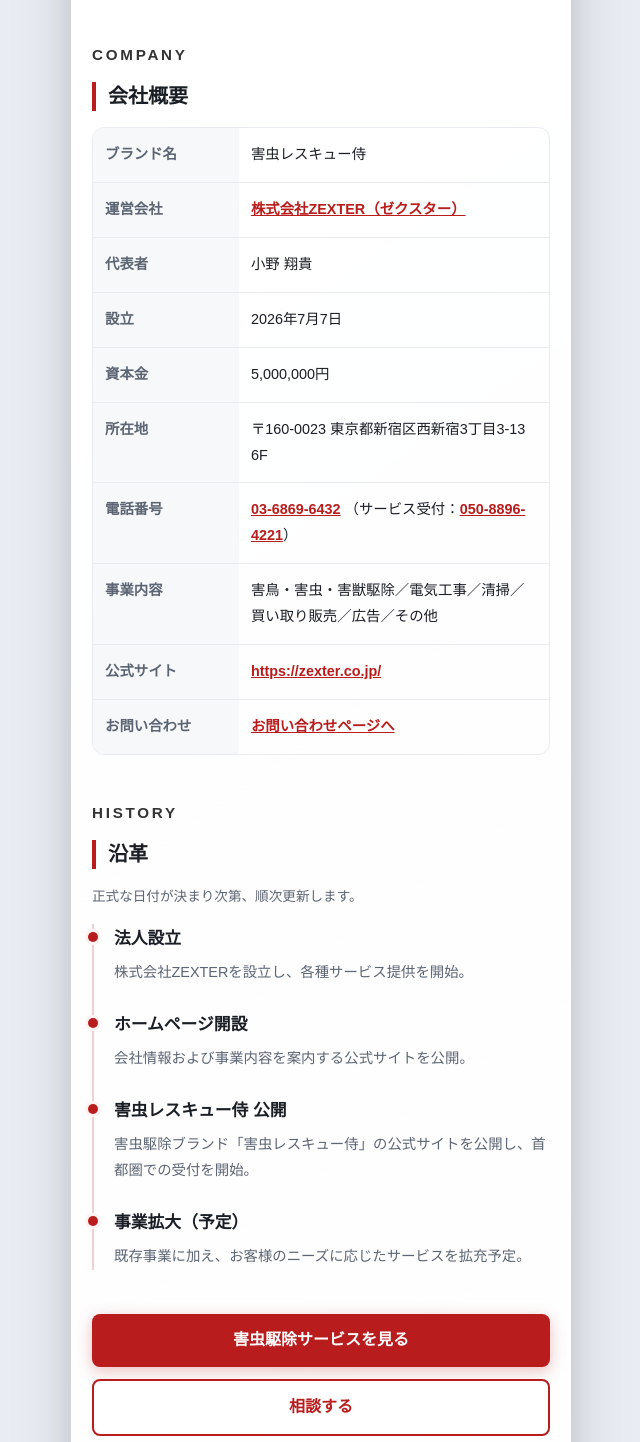
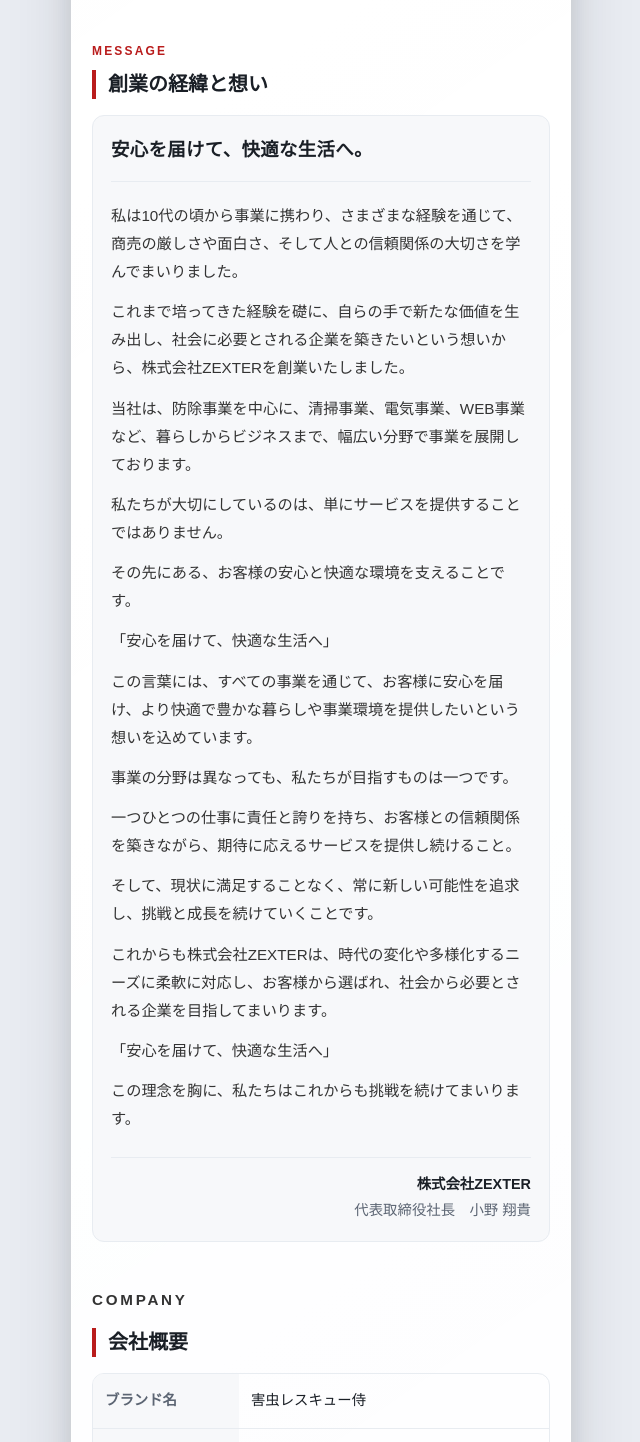
Before and after one commit to 0520index/sample_gaichu, a plain HTML site: page company/index.html in a window 1280 px wide. Shown: the part 749-2191 px from the top of the page, without its empty margins (319-959 px from the left). Drawn offline with Linux system fonts and the light colour scheme.

Commit message:
創業の経緯と想いを追加

```diff
--- a/company/company-css/company-style.css
+++ b/company/company-css/company-style.css
@@ -196,7 +196,9 @@ body {
 }
 
 .company-eyebrow,
-.company-label {
+.company-label,
+.section-label {
+    display: block;
     margin: 0 0 8px;
     font-size: 0.75rem;
     font-weight: 700;
@@ -220,6 +222,11 @@ body {
 
 .company-section {
     margin-bottom: 44px;
+}
+
+.company-section .container {
+    max-width: none;
+    padding: 0;
 }
 
 .company-section h2 {
@@ -248,6 +255,63 @@ body {
     border-radius: var(--radius);
     padding: 14px 16px;
     margin-top: 8px !important;
+}
+
+.company-message {
+    margin-top: 8px;
+    padding: 20px 18px;
+    background: #f7f8fa;
+    border: 1px solid var(--line);
+    border-radius: var(--radius);
+}
+
+.company-message-catch {
+    margin: 0 0 20px !important;
+    font-size: 1.15rem !important;
+    font-weight: 800;
+    line-height: 1.55;
+    color: var(--text) !important;
+    letter-spacing: 0.02em;
+    padding-bottom: 16px;
+    border-bottom: 1px solid var(--line);
+}
+
+.company-message-body p {
+    margin: 0 0 12px;
+    font-size: 0.95rem;
+    color: #333;
+    line-height: 1.85;
+}
+
+.company-message-body p:last-child {
+    margin-bottom: 0;
+}
+
+.company-message-sign {
+    display: flex;
+    flex-direction: column;
+    align-items: flex-end;
+    gap: 4px;
+    margin: 24px 0 0 !important;
+    padding-top: 16px;
+    border-top: 1px solid var(--line);
+    text-align: right;
+}
+
+.company-message-org,
+.company-message-role {
+    display: block;
+    font-size: 0.9rem;
+    color: var(--text);
+    line-height: 1.5;
+}
+
+.company-message-org {
+    font-weight: 700;
+}
+
+.company-message-role {
+    color: var(--text-muted);
 }
 
 .company-table-wrap {
--- a/company/index.html
+++ b/company/index.html
@@ -3,12 +3,15 @@
 
 <head>
   <!-- Google Tag Manager -->
-    <script>(function(w,d,s,l,i){w[l]=w[l]||[];w[l].push({'gtm.start':
-      new Date().getTime(),event:'gtm.js'});var f=d.getElementsByTagName(s)[0],
-      j=d.createElement(s),dl=l!='dataLayer'?'&l='+l:'';j.async=true;j.src=
-      'https://www.googletagmanager.com/gtm.js?id='+i+dl;f.parentNode.insertBefore(j,f);
-      })(window,document,'script','dataLayer','GTM-P7HW3BTK');
-    </script>
+  <script>(function (w, d, s, l, i) {
+      w[l] = w[l] || []; w[l].push({
+        'gtm.start':
+          new Date().getTime(), event: 'gtm.js'
+      }); var f = d.getElementsByTagName(s)[0],
+        j = d.createElement(s), dl = l != 'dataLayer' ? '&l=' + l : ''; j.async = true; j.src =
+          'https://www.googletagmanager.com/gtm.js?id=' + i + dl; f.parentNode.insertBefore(j, f);
+    })(window, document, 'script', 'dataLayer', 'GTM-P7HW3BTK');
+  </script>
   <!-- End Google Tag Manager -->
 
   <meta charset="UTF-8">
@@ -36,7 +39,7 @@
   <meta name="google-site-verification" content="OtLzrXZd5GJf2v-4jgJWr7L1rKAwX-kP7MHfYGT4nus" />
 
   <link rel="stylesheet" href="company-css/destyle.css">
-  <link rel="stylesheet" href="company-css/company-style-min.css?ver=1.88">
+  <link rel="stylesheet" href="company-css/company-style-min.css?ver=1.89">
 
   <script type="application/ld+json">
 {
@@ -107,8 +110,8 @@
 
 <body>
   <!-- Google Tag Manager (noscript) -->
-    <noscript><iframe src="https://www.googletagmanager.com/ns.html?id=GTM-P7HW3BTK"
-      height="0" width="0" style="display:none;visibility:hidden">
+  <noscript><iframe src="https://www.googletagmanager.com/ns.html?id=GTM-P7HW3BTK" height="0" width="0"
+      style="display:none;visibility:hidden">
     </iframe></noscript>
   <!-- End Google Tag Manager (noscript) -->
 
@@ -191,6 +194,35 @@
           <a href="https://zexter.co.jp/about.html">会社情報ページ</a>
           でもご覧いただけます。
         </p>
+      </section>
+
+      <section class="company-section" id="message" aria-labelledby="message-heading">
+        <div class="container">
+          <span class="section-label">MESSAGE</span>
+          <h2 id="message-heading">創業の経緯と想い</h2>
+          <div class="company-message">
+            <p class="company-message-catch">安心を届けて、快適な生活へ。</p>
+            <div class="company-message-body">
+              <p>私は10代の頃から事業に携わり、さまざまな経験を通じて、商売の厳しさや面白さ、そして人との信頼関係の大切さを学んでまいりました。</p>
+              <p>これまで培ってきた経験を礎に、自らの手で新たな価値を生み出し、社会に必要とされる企業を築きたいという想いから、株式会社ZEXTERを創業いたしました。</p>
+              <p>当社は、防除事業を中心に、清掃事業、電気事業、WEB事業など、暮らしからビジネスまで、幅広い分野で事業を展開しております。</p>
+              <p>私たちが大切にしているのは、単にサービスを提供することではありません。</p>
+              <p>その先にある、お客様の安心と快適な環境を支えることです。</p>
+              <p>「安心を届けて、快適な生活へ」</p>
+              <p>この言葉には、すべての事業を通じて、お客様に安心を届け、より快適で豊かな暮らしや事業環境を提供したいという想いを込めています。</p>
+              <p>事業の分野は異なっても、私たちが目指すものは一つです。</p>
+              <p>一つひとつの仕事に責任と誇りを持ち、お客様との信頼関係を築きながら、期待に応えるサービスを提供し続けること。</p>
+              <p>そして、現状に満足することなく、常に新しい可能性を追求し、挑戦と成長を続けていくことです。</p>
+              <p>これからも株式会社ZEXTERは、時代の変化や多様化するニーズに柔軟に対応し、お客様から選ばれ、社会から必要とされる企業を目指してまいります。</p>
+              <p>「安心を届けて、快適な生活へ」</p>
+              <p>この理念を胸に、私たちはこれからも挑戦を続けてまいります。</p>
+            </div>
+            <p class="company-message-sign">
+              <span class="company-message-org">株式会社ZEXTER</span>
+              <span class="company-message-role">代表取締役社長　小野 翔貴</span>
+            </p>
+          </div>
+        </div>
       </section>
 
       <section class="company-section" aria-labelledby="overview-heading">
```
Also changed, not shown: company/company-css/company-style-min.css.
